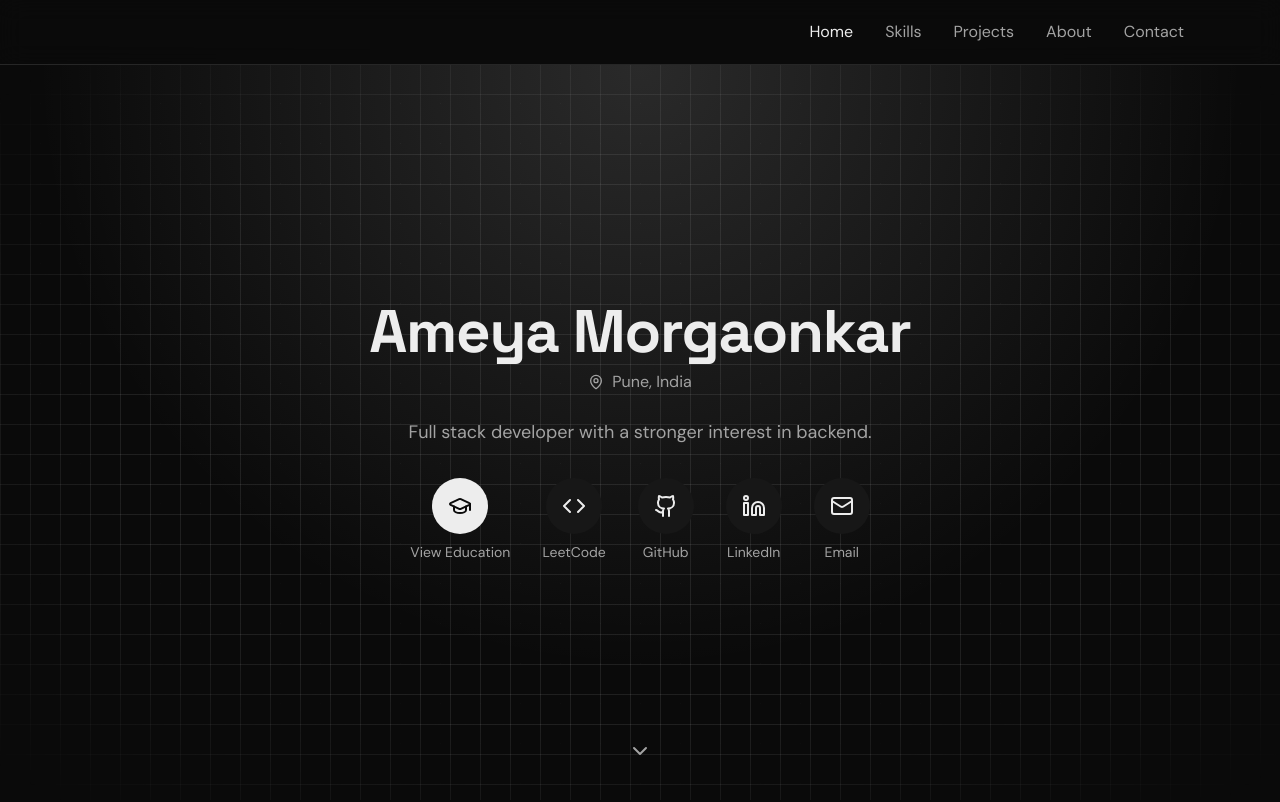
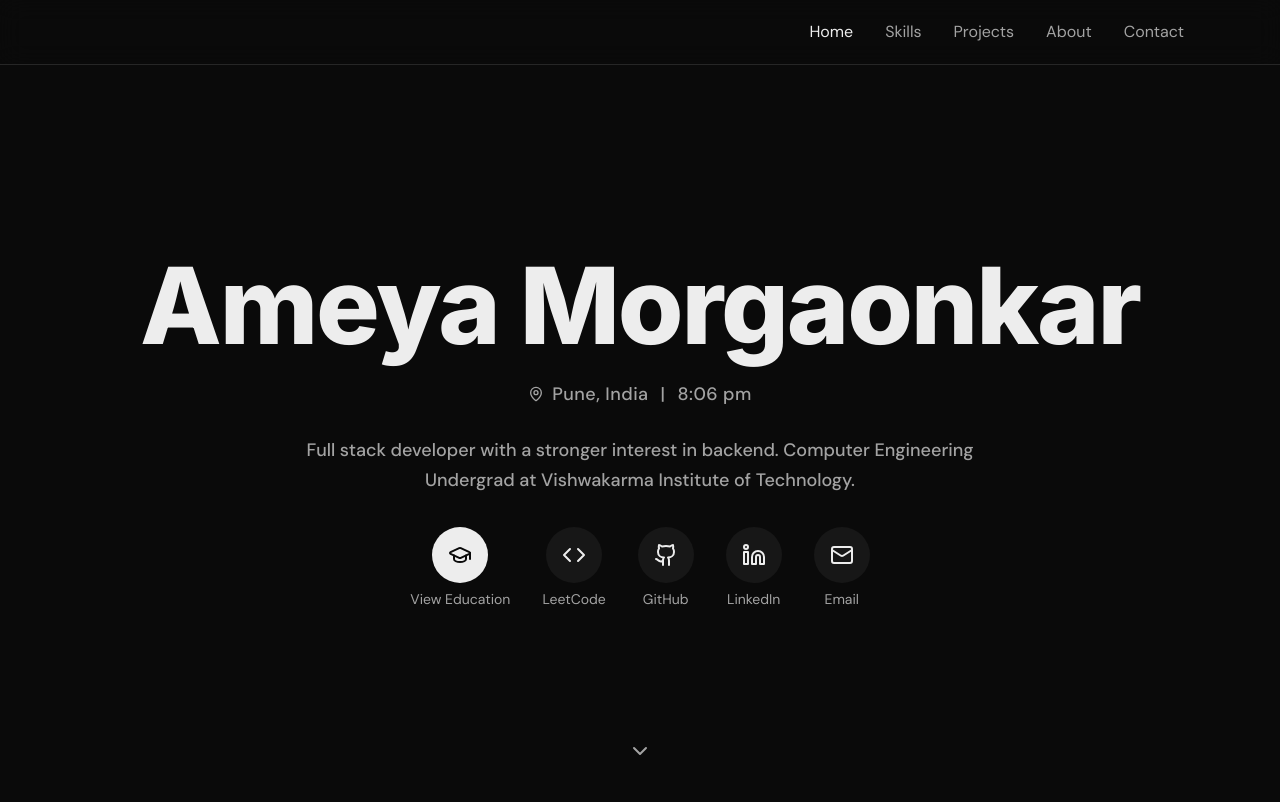
Before and after one commit to AmeyaMorgaonkar/portfolio, a Next.js app: page / in a window 1280 px wide. Shown: the top 802 px of the page. Built offline with nearby package versions, Linux system fonts and the light colour scheme.

Commit message:
aesthetic changes + smooth scroll

```diff
--- a/package.json
+++ b/package.json
@@ -11,6 +11,7 @@
   "dependencies": {
     "date-fns": "^4.1.0",
     "framer-motion": "^12.25.0",
+    "lenis": "^1.3.19",
     "lucide-react": "^0.562.0",
     "next": "16.1.1",
     "next-themes": "^0.4.6",
--- a/src/app/layout.tsx
+++ b/src/app/layout.tsx
@@ -1,11 +1,12 @@
 import type { Metadata } from "next";
-import { Space_Grotesk, DM_Sans } from "next/font/google";
+import { Space_Grotesk, DM_Sans, Cormorant_Garamond, Inter } from "next/font/google";
 import "./globals.css";
 // import { ThemeProvider } from "@/components/theme-provider";
 import { Navbar } from "@/components/navbar";
 import { Footer } from "@/components/footer";
 import { ScrollToTop } from "@/components/scroll-to-top";
 import { ScrollRestoration } from "@/components/scroll-restoration";
+import { SmoothScroll } from "@/components/smooth-scroll";
 
 const spaceGrotesk = Space_Grotesk({
   variable: "--font-heading",
@@ -17,6 +18,18 @@ const dmSans = DM_Sans({
   variable: "--font-body",
   subsets: ["latin"],
   weight: ["400", "500"],
+});
+
+const cormorantGaramond = Cormorant_Garamond({
+  variable: "--font-display",
+  subsets: ["latin"],
+  weight: ["500", "600", "700"],
+});
+
+const inter = Inter({
+  variable: "--font-hero",
+  subsets: ["latin"],
+  weight: ["600", "700", "800"],
 });
 
 export const metadata: Metadata = {
@@ -37,8 +50,9 @@ export default function RootLayout({
   return (
     <html lang="en" suppressHydrationWarning className="dark">
       <body
-        className={`${spaceGrotesk.variable} ${dmSans.variable} antialiased`}
+        className={`${spaceGrotesk.variable} ${dmSans.variable} ${cormorantGaramond.variable} ${inter.variable} antialiased`}
       >
+        <SmoothScroll />
         <ScrollRestoration />
         <ScrollToTop />
         <Navbar />
--- a/src/components/sections/hero.tsx
+++ b/src/components/sections/hero.tsx
@@ -1,8 +1,15 @@
 "use client";
 
+import { useEffect, useState } from "react";
 import { motion } from "framer-motion";
+import { Inter } from "next/font/google";
 import { MapPin, GraduationCap, Github, Linkedin, Mail, ChevronDown, Code as LucideCode } from "lucide-react";
 import { profile } from "@/lib/data";
+
+const inter = Inter({
+  subsets: ["latin"],
+  weight: ["700", "800"],
+});
 
 const iconMap: Record<string, React.ComponentType<{ className?: string }>> = {
   Github,
@@ -12,48 +19,71 @@ const iconMap: Record<string, React.ComponentType<{ className?: string }>> = {
 };
 
 export function HeroSection() {
+  const [istTime, setIstTime] = useState("");
+
   const scrollToContent = () => {
     const nextSection = document.getElementById("experience") || document.getElementById("projects");
     nextSection?.scrollIntoView({ behavior: "smooth" });
   };
 
+  useEffect(() => {
+    const formatter = new Intl.DateTimeFormat("en-IN", {
+      timeZone: "Asia/Kolkata",
+      hour: "numeric",
+      minute: "2-digit",
+      hour12: true,
+    });
+
+    const updateIstTime = () => {
+      setIstTime(formatter.format(new Date()));
+    };
+
+    updateIstTime();
+    const timer = setInterval(updateIstTime, 30000);
+
+    return () => clearInterval(timer);
+  }, []);
+
   return (
-    <section className="min-h-[calc(100vh-4rem)] flex flex-col justify-center relative isolate">
-      <div aria-hidden className="absolute inset-0 pointer-events-none">
-        <div className="absolute inset-0 bg-[radial-gradient(circle_at_top,rgba(237,237,237,0.14),transparent_62%)]" />
-        <div className="absolute inset-0 [background-size:30px_30px] [background-image:linear-gradient(to_right,rgba(163,163,163,0.14)_1px,transparent_1px),linear-gradient(to_bottom,rgba(163,163,163,0.14)_1px,transparent_1px)] [mask-image:radial-gradient(ellipse_at_center,black_58%,transparent_96%)]" />
-        <div className="absolute inset-0 [background-size:40px_40px] [background-image:linear-gradient(45deg,rgba(163,163,163,0.06)_1px,transparent_1px)] [mask-image:radial-gradient(ellipse_at_top,black_40%,transparent_85%)]" />
-      </div>
-
-      <div className="relative z-10 max-w-4xl mx-auto px-4 sm:px-6 lg:px-8 text-center">
+    <section className="min-h-[calc(100vh-4rem)] flex flex-col justify-center relative">
       <motion.div
         initial={{ opacity: 0, y: 20 }}
         animate={{ opacity: 1, y: 0 }}
         transition={{ duration: 0.5 }}
+        className="w-full flex justify-center px-4"
       >
-          <h1 id="hero-name" className="text-3xl xs:text-4xl sm:text-5xl lg:text-6xl font-bold mb-2 break-words">
+        <h1
+          id="hero-name"
+          className={`${inter.className} w-[80vw] max-w-[80vw] min-w-0 text-center whitespace-nowrap text-[clamp(2rem,8.3vw,8.5rem)] leading-[0.95] tracking-[-0.035em] font-extrabold mb-6`}
+        >
           Ameya Morgaonkar
         </h1>
+      </motion.div>
+
+      <div className="max-w-6xl mx-auto px-4 sm:px-6 lg:px-8 text-center">
         {/* <p className="text-lg xs:text-xl sm:text-2xl text-[var(--muted)] mb-4">
           Full Stack Developer
         </p> */}
-        </motion.div>
 
         <motion.div
           initial={{ opacity: 0, y: 20 }}
           animate={{ opacity: 1, y: 0 }}
           transition={{ duration: 0.5, delay: 0.1 }}
-          className="flex items-center justify-center text-[var(--muted)] mb-6"
+          className="flex items-center justify-center gap-3 text-base sm:text-lg md:text-xl lg:text-lg font-medium tracking-wide text-[var(--muted)] mb-7"
         >
-          <MapPin className="w-4 h-4 mr-2" />
+          <span className="inline-flex items-center gap-2">
+            <MapPin className="w-4 h-4" />
             <span>{profile.location}</span>
+          </span>
+          <span className="text-[var(--muted)]">|</span>
+          <span aria-label="Local time in IST">{istTime || "--:--"}</span>
         </motion.div>
 
         <motion.p
           initial={{ opacity: 0, y: 20 }}
           animate={{ opacity: 1, y: 0 }}
           transition={{ duration: 0.5, delay: 0.2 }}
-          className="text-lg text-[var(--muted)] mb-8 max-w-xl mx-auto"
+          className="w-full text-center text-base sm:text-lg md:text-xl lg:text-lg font-medium leading-relaxed text-[var(--muted)] mb-8 max-w-2xl mx-auto"
         >
           {profile.tagline}
         </motion.p>
@@ -62,19 +92,19 @@ export function HeroSection() {
           initial={{ opacity: 0, y: 20 }}
           animate={{ opacity: 1, y: 0 }}
           transition={{ duration: 0.5, delay: 0.3 }}
-          className="flex items-start justify-center gap-6 sm:gap-8"
+          className="mx-auto w-full max-w-2xl flex flex-wrap items-start justify-center gap-x-4 gap-y-5 sm:gap-8"
         >
           {/* Education Button - First */}
           <motion.a
             href="https://ameya-morgaonkar.vercel.app/experience"
             whileHover={{ scale: 1.05 }}
             whileTap={{ scale: 0.95 }}
-            className="flex flex-col items-center gap-2 group"
+            className="w-[4.5rem] sm:w-auto flex flex-col items-center gap-2 group"
           >
-            <div className="p-4 bg-[var(--foreground)] text-[var(--background)] rounded-full group-hover:opacity-90 transition-opacity">
-              <GraduationCap className="w-6 h-6" />
+            <div className="p-3 sm:p-4 bg-[var(--foreground)] text-[var(--background)] rounded-full group-hover:opacity-90 transition-opacity">
+              <GraduationCap className="w-5 h-5 sm:w-6 sm:h-6" />
             </div>
-            <span className="text-sm text-[var(--muted)] group-hover:text-[var(--foreground)] transition-colors">View Education</span>
+            <span className="text-xs sm:text-sm text-center leading-tight text-[var(--muted)] group-hover:text-[var(--foreground)] transition-colors">View Education</span>
           </motion.a>
 
           {/* Social Links */}
@@ -88,12 +118,12 @@ export function HeroSection() {
                 rel="noopener noreferrer"
                 whileHover={{ scale: 1.05 }}
                 whileTap={{ scale: 0.95 }}
-                className="flex flex-col items-center gap-2 group"
+                className="w-[4.5rem] sm:w-auto flex flex-col items-center gap-2 group"
               >
-                <div className="p-4 bg-[var(--card)] rounded-full group-hover:bg-[var(--border)] transition-colors">
-                  {Icon && <Icon className="w-6 h-6" />}
+                <div className="p-3 sm:p-4 bg-[var(--card)] rounded-full group-hover:bg-[var(--border)] transition-colors">
+                  {Icon && <Icon className="w-5 h-5 sm:w-6 sm:h-6" />}
                 </div>
-                <span className="text-sm text-[var(--muted)] group-hover:text-[var(--foreground)] transition-colors">{link.name}</span>
+                <span className="text-xs sm:text-sm text-center leading-tight text-[var(--muted)] group-hover:text-[var(--foreground)] transition-colors">{link.name}</span>
               </motion.a>
             );
           })}
--- /dev/null
+++ b/src/components/smooth-scroll.tsx
@@ -0,0 +1,38 @@
+"use client";
+
+import { useEffect } from "react";
+import Lenis from "lenis";
+
+export function SmoothScroll() {
+  useEffect(() => {
+    const prefersReducedMotion = window.matchMedia("(prefers-reduced-motion: reduce)").matches;
+    if (prefersReducedMotion) {
+      return;
+    }
+
+    const lenis = new Lenis({
+      duration: 1,
+      lerp: 0.1,
+      wheelMultiplier: 1.2,
+      touchMultiplier: 1,
+      smoothWheel: true,
+      syncTouch: false,
+    });
+
+    let rafId = 0;
+
+    const raf = (time: number) => {
+      lenis.raf(time);
+      rafId = window.requestAnimationFrame(raf);
+    };
+
+    rafId = window.requestAnimationFrame(raf);
+
+    return () => {
+      window.cancelAnimationFrame(rafId);
+      lenis.destroy();
+    };
+  }, []);
+
+  return null;
+}
--- a/src/lib/data.ts
+++ b/src/lib/data.ts
@@ -107,7 +107,7 @@ export interface Skill {
 export const profile: Profile = {
   name: "Ameya",
   location: "Pune, India",
-  tagline: "Full stack developer with a stronger interest in backend.",
+  tagline: "Full stack developer with a stronger interest in backend. Computer Engineering Undergrad at Vishwakarma Institute of Technology.",
   bio: "A passionate developer and researcher focused on creating impactful technology solutions.",
   heroPhoto: "https://images.unsplash.com/photo-1507003211169-0a1dd7228f2d?w=400&h=400&fit=crop&crop=face",
   aboutPhoto: "/images/Ameya Morgaonkar.jpeg",
```
Also changed, not shown: 1 other file (tests, documents, lock files or other folders). Lines whose indentation alone changed are shown as unchanged.
